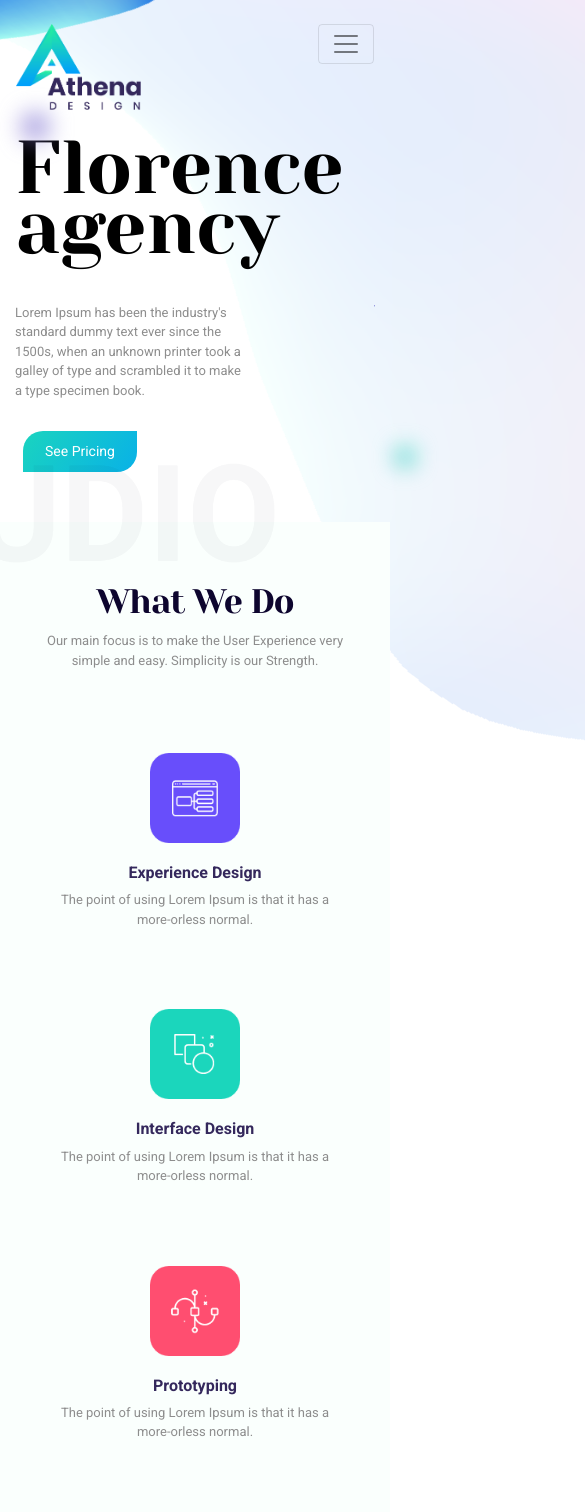
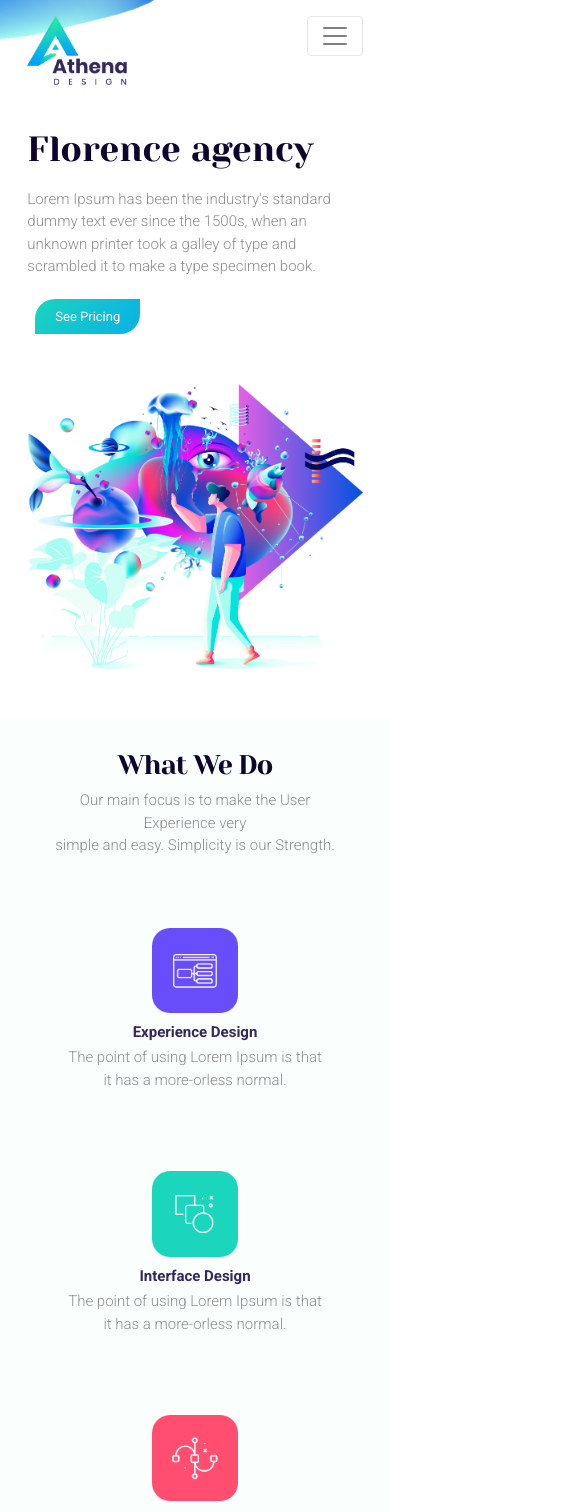
Before and after one commit to Hasan-new/Athena-Design, a React (Create React App) app: page / in a window 390 px wide. Shown: the top 1512 px of the page, 585 px wide, since content can reach past the window. Built offline with nearby package versions, Linux system fonts and the light colour scheme; a web font is replaced by a local one.

Commit message:
Full Responsive for every Device done

```diff
--- a/src/App.css
+++ b/src/App.css
@@ -33,3 +33,7 @@ h6 {
   color: #8D8D8D;
   font-weight: 300;
 }
+
+.w-25 {
+  width: 30%!important;
+}
--- a/src/App.js
+++ b/src/App.js
@@ -5,9 +5,8 @@ import Navbar from './Components/Navbar/Navbar';
 import Header from './Components/Header/Header';
 import Achievements from './Components/Achievements/Achievements';
 import ChoseYourTeam from './Components/ChoseYourTeam/ChoseYourTeam';
-
+import './Responsive.css';
 import StayRunningProject from './Components/StayRunningProject/StayRunningProject';
-
 import GetYourDesign from './Components/GetYourDesign/GetYourDesign';
 
 
--- a/src/Components/Achievements/Achievements.js
+++ b/src/Components/Achievements/Achievements.js
@@ -9,11 +9,11 @@ const Achievements = () => {
     return (
         <div className="achievements">
             <div className="container d-flex align-items-center inside_achievments">
-                <div className="col-lg-5 col-md-5 col-sm-12 achievements-left">
+                <div className="col-lg-5 col-md-12 col-sm-12 achievements-left">
                     <h2>Our Achievements</h2>
                     <p>It is a long established fact that a reader will be distracted by the readable content of a page when looking at its layout. The point of using Lorem Ipsum is that it has a more-or-less normal distribution of letter</p>
                 </div>
-                <div className="col-lg-7 col-md-7 col-sm-12 d-flex flex-wrap achievements-right">
+                <div className="col-lg-7 col-md-12 col-sm-12 d-flex flex-wrap achievements-right">
                     <div className="achievement ach-1 achievement-active">
                         <div className="achievement-left">
                             <img src={face} alt=""/>
--- a/src/Components/GetYourDesign/GetYourDesign.css
+++ b/src/Components/GetYourDesign/GetYourDesign.css
@@ -6,7 +6,7 @@
 }
 
 .email-input {
-    width: 500px;
+    width: 100%;
     height: 50px;
     border: 0;
     box-shadow: 0 0 20px #dadada;
--- a/src/Components/GetYourDesign/GetYourDesign.js
+++ b/src/Components/GetYourDesign/GetYourDesign.js
@@ -17,7 +17,7 @@ const GetYourDesign = () => {
                     <div className="btn started-btn navContact pricing-btn">Get Started</div>
                 </div>
                 <div className="footer-bottom">
-                    <div className="col-lg-5 col-md-5 col-sm-12 footer-left">
+                    <div className="col-lg-5 col-md-5 col-sm-4 footer-left">
                         <a href="#"><img className="navLogo" src={logo} alt=""/></a>
                         <div className="mt-4">
                             <a target="_blank" className="footer-icon" href="https://www.facebook.com/"><img src={facebook} alt=""/></a>
@@ -26,19 +26,19 @@ const GetYourDesign = () => {
                             <a target="_blank" className="footer-icon" href="https://dribbble.com/"><img src={dribbble} alt=""/></a>
                         </div>
                     </div>
-                    <div className="col-lg-7 col-md-7 col-sm-12 footer-right">
-                        <div className="col-lg-4 col-md-4 col-sm-12">
+                    <div className="col-lg-7 col-md-7 col-sm-8 footer-right">
+                        <div className="col-lg-4 col-md-4 col-sm-4">
                             <a href="#">Features</a>
                             <a href="#">Enterprise</a>
                             <a href="#">Pricing</a>
                         </div>
-                        <div className="col-lg-4 col-md-4 col-sm-12">
+                        <div className="col-lg-4 col-md-4 col-sm-4">
                             <a href="#">Blog</a>
                             <a href="#">Help Center</a>
                             <a href="#">Contact Us</a>
                             <a href="#">Status</a>
                         </div>
-                        <div className="col-lg-4 col-md-4 col-sm-12">
+                        <div className="col-lg-4 col-md-4 col-sm-4">
                             <a href="#">About Us</a>
                             <a href="#">Terms of Service</a>
                             <a href="#">Security</a>
--- a/src/Components/Header/Header.css
+++ b/src/Components/Header/Header.css
@@ -81,8 +81,11 @@
     width: 100%;
 }
 
+.header-left {
+    padding-right: 15%;
+}
+
 .header-left p {
-    width: 70%;
     margin-top: 45px;
 }
 
--- a/src/Components/Header/Header.js
+++ b/src/Components/Header/Header.js
@@ -10,7 +10,7 @@ const Header = () => {
         <div className="header">
             <div className="container p-0 d-flex align-items-center inside-header">
                 <div className="col-lg-6 col-md-6 col-sm-12 header-left">
-                    <h1>Florence <br/> agency</h1>
+                    <h1>Florence agency</h1>
                     <p>Lorem Ipsum has been the industry's standard dummy text ever
                         since the 1500s, when an unknown printer took a galley of type and
                         scrambled it to make a type specimen book.
@@ -23,7 +23,7 @@ const Header = () => {
                         <img src={studio} alt=""/>
                     </div>
                 </div>
-                <div className="col-lg-6 col-md-6 col-sm-12">
+                <div className="col-lg-6 col-md-6 col-sm-12 head-right">
                     <img className="header-img" src={headerImg} alt=""/>
                 </div>
                 <div className="circle_background1 style">
@@ -36,7 +36,7 @@ const Header = () => {
 
                 </div>
             </div>
-            <div className="background_image_1 style">
+            <div className="background_image_1">
                 <img src={background1} alt=""/>
             </div>
             <div className="background_image_2 style">
--- a/src/Components/Navbar/Navbar.js
+++ b/src/Components/Navbar/Navbar.js
@@ -5,7 +5,7 @@ import logo from '../../images/Logo.png'
 
 const Navbar = () => {
     return (
-        <nav className="navbar align-items-start mt-3 navbar-expand-lg navbar-light container">
+        <nav className="navbar align-items-start pt-3 navbar-expand-lg navbar-light container">
         <a href="#"><img className="navLogo" src={logo} alt=""/></a>
         <button className="navbar-toggler" type="button" data-toggle="collapse" data-target="#navbarNavAltMarkup" aria-controls="navbarNavAltMarkup" aria-expanded="false" aria-label="Toggle navigation">
             <span className="navbar-toggler-icon"></span>
--- a/src/Components/StayRunningProject/StayRunningProject.css
+++ b/src/Components/StayRunningProject/StayRunningProject.css
@@ -18,6 +18,10 @@
     padding-left: 70px;
 }
 
+.contact p {
+    width: 375px;
+}
+
 .circle_background4 {
     top: 15px;
     left: 165px;
@@ -27,3 +31,7 @@
     bottom: 30px;
     left: 465px;
 }
+
+.only-phone {
+    display: none;
+}
--- a/src/Components/StayRunningProject/StayRunningProject.js
+++ b/src/Components/StayRunningProject/StayRunningProject.js
@@ -7,18 +7,21 @@ const StayRunningProject = () => {
         <div className="StayRunningProject">
             <div className="container p-0 d-flex align-items-center project">
 
-                <div className="col-lg-6 col-md-6 col-sm-12">
+                <div className="col-lg-6 col-md-6 col-sm-12 only-pc">
                     <img className="project-image" src={projectImage} alt=""/>
                 </div>
 
                 <div className="col-lg-6 col-md-6 col-sm-12 contact">
-                    <h2>Stay Running Project</h2>
-                    <p>It is a long established fact that a reader will be distracted by the<br/>
-                        readable content of a page when looking at its layout. The point of<br/>
-                        using Lorem Ipsum is that it has a more-or-less normal distribution<br/>
+                    <h2>Stay Running & Project</h2>
+                    <p>It is a long established fact that a reader will be distracted by the
+                        readable content of a page when looking at its layout. The point of
+                        using Lorem Ipsum is that it has a more-or-less normal distribution
                         of letter.
                     </p>
                     <button className="btn navContact mx-2 pricing-btn">Contact Us</button>
+                </div>
+                <div className="col-lg-6 col-md-6 col-sm-12 only-phone">
+                    <img className="project-image" src={projectImage} alt=""/>
                 </div>
                 <div className="circle_background4 style">
 
--- a/src/Components/WhatWeDo/WhatWeDo.css
+++ b/src/Components/WhatWeDo/WhatWeDo.css
@@ -1,6 +1,5 @@
 @import url('https://fonts.googleapis.com/css2?family=Yeseva+One&display=swap');
   h1{
-      color: black;
       font-family: 'Yeseva One', cursive;
   }
 
--- /dev/null
+++ b/src/Responsive.css
@@ -0,0 +1,450 @@
+@media (max-width: 1024px) {
+    h1 {
+        font-size: 55px;
+    }
+
+    p {
+        font-size: 11px;
+    }
+
+    .navLogo {
+        width: 100px;
+    }
+
+    .nav-link, .navContact {
+        font-size: 13px;
+    }
+
+    .header-left p {
+        margin-top: 35px;
+    }
+
+    .header-left button {
+        margin-top: 8px;
+    }
+
+    .pricing-btn {
+        padding: 8px 20px;
+    }
+
+    .header-img {
+        width: 92%;
+    }
+
+    .circle_background1 {
+        top: -5px;
+        right: 430px;
+    }
+
+    .circle_background1, .circle_background4 {
+        width: 30px;
+        height: 30px;
+    }
+
+    .circle_background2, .circle_background5 {
+        width: 15px;
+        height: 15px;
+        filter: blur(9px);
+    }
+
+    .circle_background3 {
+        width: 20px;
+        height: 20px;
+        filter: blur(10px);
+    }
+
+    .studio {
+        top: 255px;
+        left: -130px;
+    }
+
+    .studio2 {
+        top: -75px;
+        left: 835px;
+    }
+
+    .studio img, .studio2 img {
+        height: 80px;
+    }
+
+    .background_image_2 {
+        right: -1060px;
+    }
+
+    h2 {
+        font-size: 29px;
+    }
+
+    .inside_achievments {
+        height: 450px;
+    }
+
+    .achievements-right {
+        justify-content: space-around;
+    }
+
+    .achievement-left img {
+        width: 55px;
+    }
+
+    .achievement {
+        height: 115px;
+        width: 45%;
+    }
+
+    .achievement-right {
+        margin-left: 8px;
+    }
+
+    .achievement-right h3 {
+        font-size: 25px;
+    }
+
+    .achievement-right h5 {
+        font-size: 14px;
+    }
+
+    .ach-2 {
+        border-radius: 60px 0;
+    }
+
+    .ach-1 {
+        border-radius: 0 60px;
+    }
+
+    h6 {
+        font-size: 13px;
+    }
+
+    .footer-form {
+        width: 440px !important;
+    }
+
+    .email-input {
+        height: 40px !important;
+    }
+
+    .started-btn {
+        right: 4px !important;
+        padding: 7px 15px;
+        font-size: 12px;
+    }
+
+    .footer-right div a {
+        font-size: 13px !important;
+    }
+
+    .team-p {
+        font-size: 13px;
+    }
+
+    .team-plan::after {
+        width: 150px;
+        height: 2px;
+    }
+
+    .team-card:hover .team-plan::after {
+        height: 2px;
+    }
+
+    .contact p {
+        width: 300px !important;
+    }
+}
+
+@media (max-width: 991.98px) {
+    .navbar-nav {
+        width: 150px;
+        margin: auto;
+        text-align: center;
+    }
+    h1 {
+        font-size: 50px;
+    }
+    .header-left button {
+        margin-top: 5px;
+    }
+    .header-left p {
+        margin-top: 25px;
+    }
+    .style {
+        display: none;
+    }
+    .contact {
+        padding-left: 45px !important;
+    }
+    h2 {
+        font-size: 27px;
+    }
+    .contact p {
+        width: 285px !important;
+    }
+    .inside_achievments {
+        height: 100%;
+        flex-wrap: wrap;
+        text-align: center;
+        padding-top: 60px;
+        padding-bottom: 60px;
+    }
+    .achievements-left p {
+        margin: auto;
+        width: 68%;
+        padding-bottom: 30px;
+    }
+    .achievement {
+        width: 35%;
+    }
+    .achievements-right {
+        justify-content: space-evenly;
+    }
+    .team-card {
+        margin-left: 15px !important;
+        margin-right: 15px !important;
+    }
+    .team-btn {
+        opacity: 1;
+    }
+    .team-p {
+        font-size: 12px;
+    }
+    .footer {
+        padding-top: 100px !important;
+        padding-bottom: 35px !important;
+    }
+    .footer-form {
+        margin-top: 20px !important;
+    }
+    .footer-bottom {
+        margin-top: 60px !important;
+    }
+    .first-part .row .card-deck .card {
+        margin-left: 5px !important;
+        margin-right: 5px !important;
+    }
+    .whatWeDoCard .card-body {
+        padding: 15px;
+        padding-top: 10px;
+    }
+    .whatWeDoCard .card-body h3 {
+        font-size: 15px;
+        margin-bottom: 5px;
+    }
+    .whatWeDoCard {
+        padding-top: 20px;
+        padding-bottom: 5px;
+        border-radius: 50px 0;
+    }
+}
+
+@media (max-width: 767.98px) {
+    .inside-header {
+        flex-wrap: wrap;
+    }
+    .header-left {
+        margin-top: 30px;
+        padding-right: 0;
+    }
+    .head-right {
+        text-align: center;
+        margin-top: 30px;
+    }
+    .head-right img {
+        width: 85%;
+    }
+    .whatWeDo {
+        padding-top: 40px;
+        padding-bottom: 40px;
+    }
+    .first-part {
+        margin-top: 0 !important;
+    }
+    .first-part .row .card-deck {
+        margin: 0;
+        padding: 0;
+        width: 100%;
+        display: -webkit-inline-box;
+    }
+    .first-part .row .card-deck .card {
+        width: 46%;
+        margin-left: 2% !important;
+        margin-right: 2% !important;
+        margin-top: 20px;
+        padding: 10px !important;
+        padding-top: 10px;
+        padding-top: 25px !important;
+        border-radius: 60px 0;
+    }
+    .StayRunningProject {
+        background: #FAFFFD;
+        text-align: center;
+    }
+    .project {
+        display: block !important;
+        margin-top: 0 !important;
+    }
+    .only-pc {
+        display: none;
+    }
+    .only-phone {
+        display: block !important;
+    }
+    .contact {
+        padding-left: 0 !important;
+        padding-right: 0 !important;
+    }
+    .contact p {
+        width: 77% !important;
+        margin: auto;
+        margin-bottom: auto;
+        margin-bottom: 15px;
+    }
+    .project-image {
+        width: 85% !important;
+        margin-top: 20px;
+    }
+    .project {
+        padding-bottom: 40px !important;
+    }
+    .inside_achievments {
+        padding-top: 20px;
+    }
+    .achievements-left p {
+        width: 77%;
+        padding-bottom: 20px;
+    }
+    .achievements-right {
+        justify-content: space-between;
+    }
+    .achievement {
+        width: 48%;
+    }
+    .chooseYourTeam .container h2 {
+        padding-top: 20px;
+        padding-bottom: 25px !important;
+    }
+    .team-card {
+        width: 44%;
+        margin: 0 auto !important;
+        padding: 0 !important;
+        margin-bottom: 30px !important;
+    }
+    .team-btn {
+        font-size: 12px;
+        padding: 8px 18px;
+    }
+    .chooseYourTeam .container .card-deck {
+        display: -webkit-inline-box;
+    }
+    .footer {
+        padding-top: 60px !important;
+    }
+    .footer-icon {
+        margin: 0 5px !important;
+    }
+}
+
+@media (max-width: 575.98px) {
+    body {
+        margin: auto;
+    }
+    h1 {
+        font-size: 35px;
+    }
+    p {
+        font-size: 15px;
+        font-weight: 100;
+    }
+    .navbar, .header, .whatWeDo, .StayRunningProject, .achievements, .chooseYourTeam, .footer {
+        padding: 0 7%;
+    }
+    .header-left {
+        padding: 0;
+    }
+    .head-right {
+        margin-top: 50px;
+    }
+    .head-right img {
+        width: 100%;
+    }
+    .head-right {
+        padding: 0;
+    }
+    .whatWeDo {
+        padding-top: 30px;
+    }
+    .first-part .row .card-deck {
+        display: block;
+    }
+    .first-part .row .card-deck .card {
+        width: 100%;
+        padding: 0;
+        margin: 30px 0 !important;
+    }
+    .StayRunningProject {
+        padding-top: 25px;
+    }
+    .contact p {
+        width: 100% !important;
+    }
+    .project-image {
+        width: 100% !important;
+        margin-top: 30px;
+    }
+    .only-phone {
+        padding: 0;
+    }
+    .achievements-left p {
+        width: 100%;
+        padding-bottom: 50px;
+    }
+    .achievements-left, .achievements-right {
+        padding: 0;
+    }
+    .achievement {
+        width: 100%;
+    }
+    .achievement-right {
+        margin-left: 15px;
+    }
+    .inside_achievments {
+        padding-left: 0 !important;
+        padding-right: 0 !important;
+    }
+    .chooseYourTeam {
+        padding-top: 20px;
+        padding-bottom: 15px;
+    }
+    .chooseYourTeam .container .card-deck {
+        display: block;
+    }
+    .team-card {
+        width: 100%;
+    }
+    .chooseYourTeam .container {
+        padding-left: 0;
+        padding-right: 0;
+    }
+    .footer-form {
+        width: 100% !important;
+    }
+    .footer-bottom {
+        display: block !important;
+    }
+    .footer-left, .footer-right {
+        text-align: center !important;
+        display: block !important;
+    }
+    .footer-left {
+        margin-bottom: 20px;
+    }
+    .footer-left .mt-4 {
+        margin-top: 20px !important;
+    }
+    .footer-right div a {
+        margin: auto !important;
+        padding: 2px 0;
+    }
+    .footer-right .col-lg-4 {
+        margin-top: 20px;
+    }
+}
```
